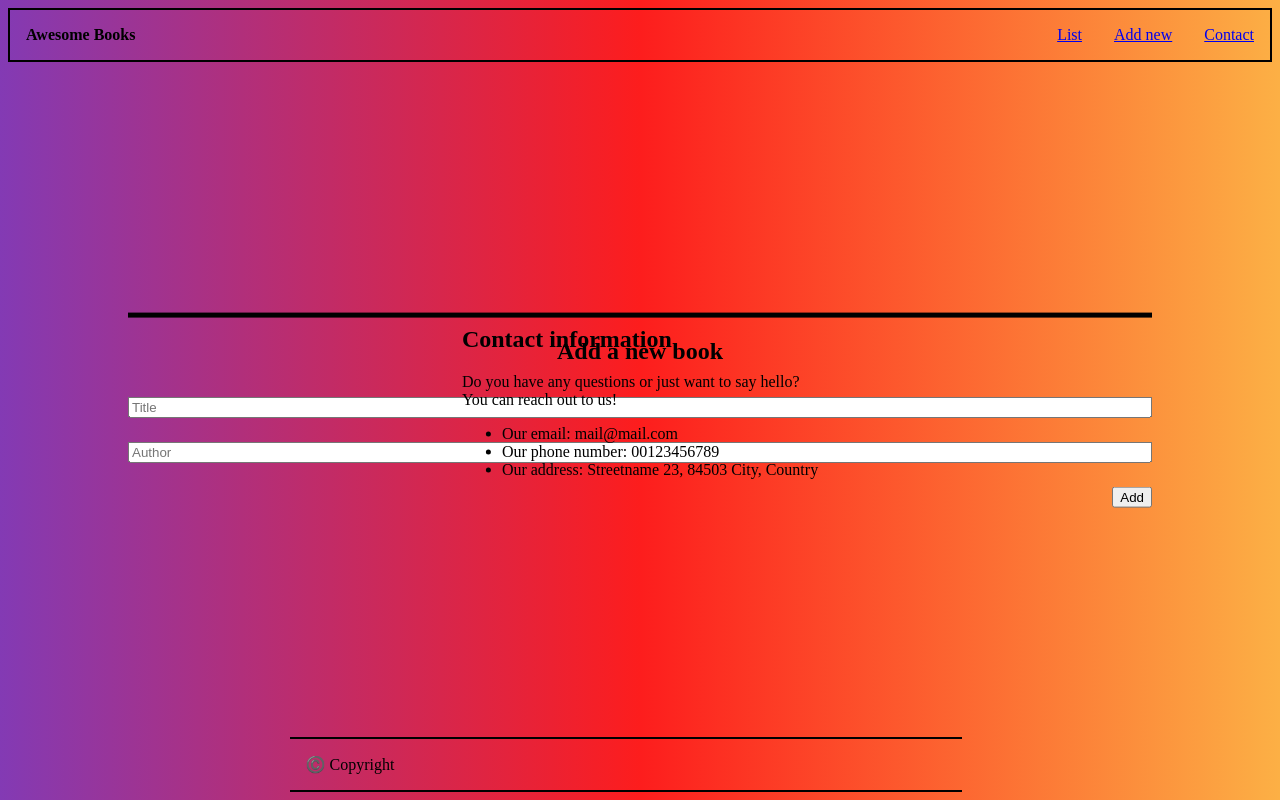
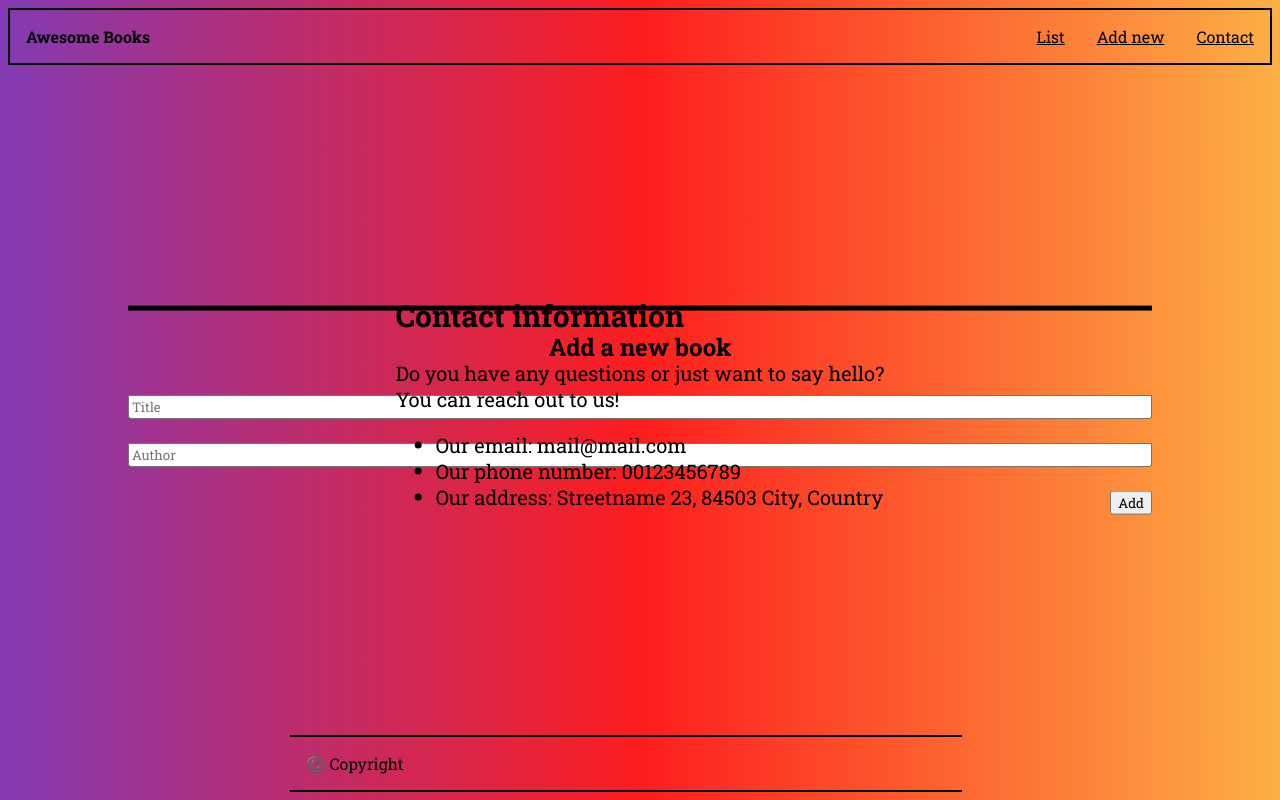
Before and after one commit to MattGomb/awesome-books, a plain HTML site: page index.html in a window 1280 px wide. Drawn offline with Linux system fonts and the light colour scheme.

Commit message:
Add color to nav links

```diff
--- a/style.css
+++ b/style.css
@@ -1,3 +1,9 @@
+@import url('https://fonts.googleapis.com/css2?family=Roboto+Slab:wght@400;500;700;900&display=swap');
+
+*{
+  font-family: 'Roboto Slab', serif;
+}
+
 body {
   background: rgb(131, 58, 180);
   background: linear-gradient(90deg, rgba(131, 58, 180, 1) 0%, rgba(253, 29, 29, 1) 50%, rgba(252, 176, 69, 1) 100%);
@@ -21,6 +27,10 @@ body {
   list-style: none;
   flex-direction: row;
   gap: 2rem;
+}
+
+.navList a {
+  color: black;
 }
 
 .container {
@@ -111,4 +121,5 @@ td:nth-child(3n) {
   left: 50%;
   transform: translate(-50%, -50%);
   flex-direction: column;
+  font-size: 1.25rem;
 }
```
